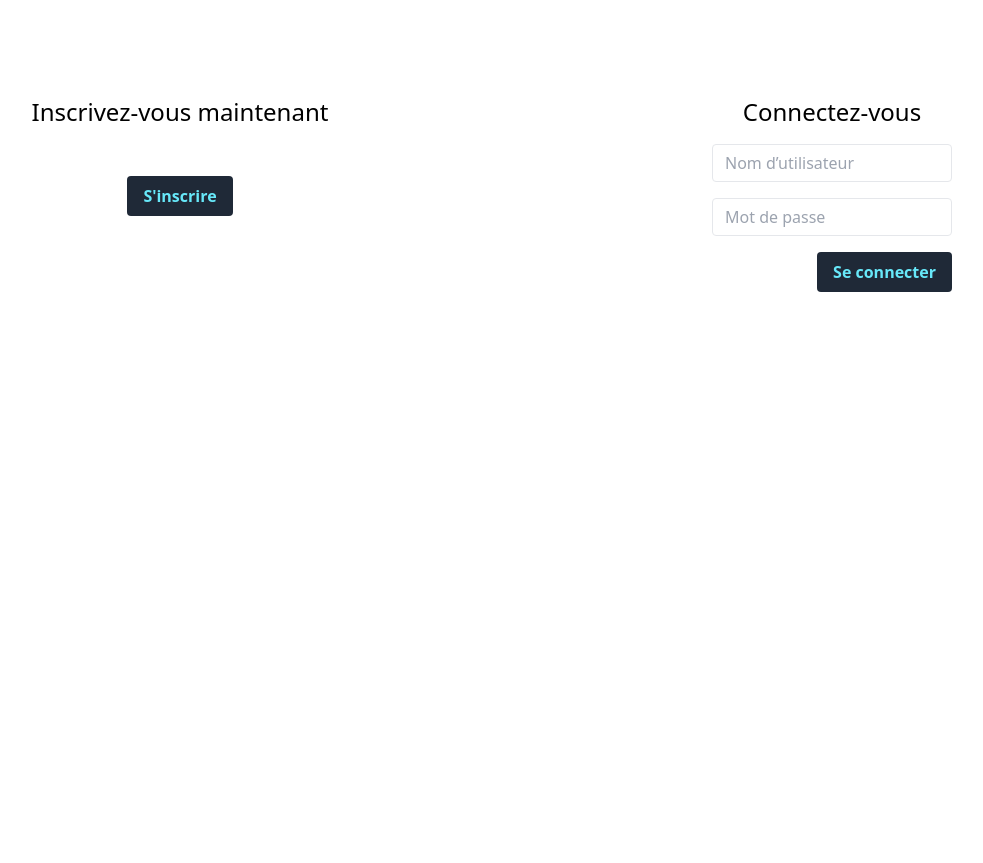
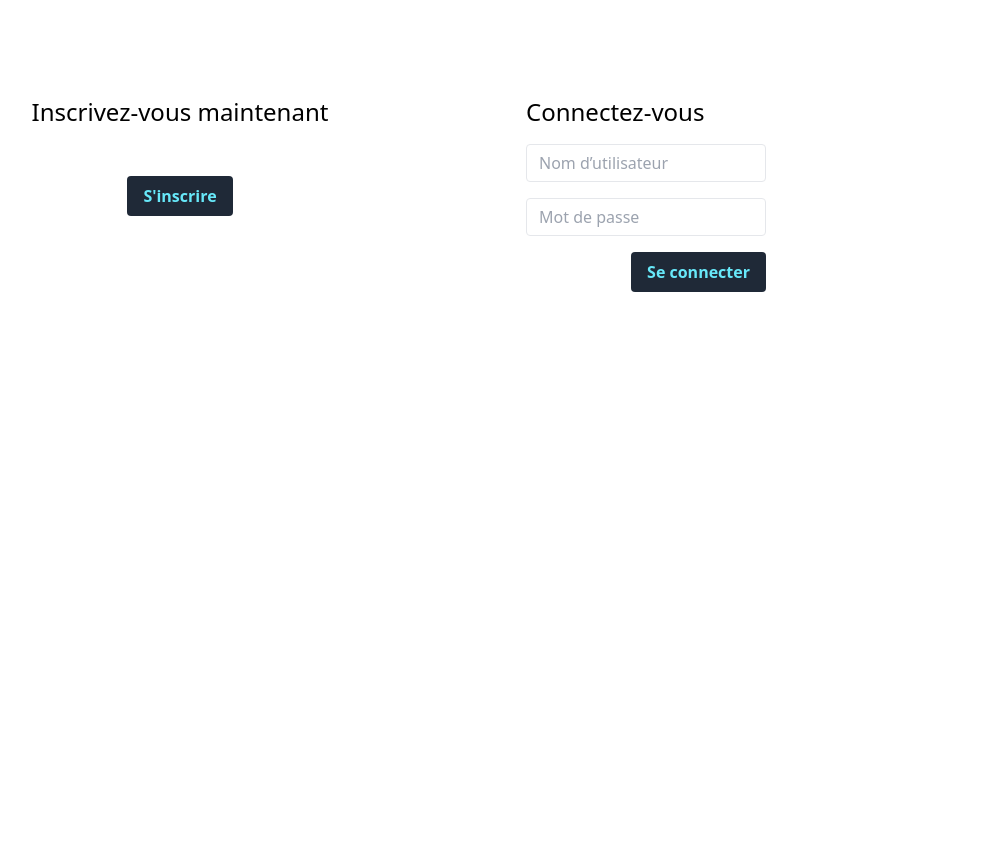
Before and after one commit to CuteSlime/P9_Developpez_une_application_Web_en_utilisant_Django, a Django app: page / in a window 1280 px wide. Shown: the part 64-927 px from the top of the page, without its empty margins (142-1125 px from the left). Run offline with Django 5.2, Linux system fonts and the light colour scheme; some libraries are stand-ins or nearby versions.

Commit message:
solve issue on signup, css

```diff
--- a/LITRevu/accounts/views.py
+++ b/LITRevu/accounts/views.py
@@ -36,3 +36,11 @@ class HomeView(View):
 
             'login_form': AuthenticationForm(),
         })
+
+    def post(self, request, *args, **kwargs):
+        login_form = AuthenticationForm(request, data=request.POST)
+        if login_form.is_valid():
+            login(request, login_form.get_user())
+            return redirect('flux')
+        else:
+            return render(request, 'home.html', {'login_form': login_form})
--- a/LITRevu/templates/home.html
+++ b/LITRevu/templates/home.html
@@ -17,17 +17,23 @@
             </form>
         </div>
 
-        <div class="flex flex-col items-center w-1/2 m-4">
+        <div class="flex flex-col items-start w-1/2 m-4">
             <h1 class="font-sans text-2xl">Connectez-vous</h1>
-            <form method="post" action="{% url 'login' %}" class="flex flex-col items-end space-y-4">{% csrf_token %}
+            <form method="post"  class="flex flex-col items-center space-y-4">{% csrf_token %}
+                {% if login_form.non_field_errors %}
+                    <div class="flex items-center m-4">
+                        {{ login_form.non_field_errors }}
+                    </div>
+                {% endif %}
                 {% for field in login_form %}
                     <div class="flex flex-col">
 
                         {% render_field field class="appearance-none border rounded w-60 py-2 px-3 text-gray-700 leading-tight focus:outline-none focus:shadow-outline" placeholder=field.label%}
                     </div>
                 {% endfor %}
-
-                <button type="submit" class=" bg-gray-800 hover:bg-gray-700 text-cyan-300 font-bold py-2 px-4 w-auto rounded focus:outline-none focus:shadow-outline">Se connecter</button>
+                <div class=" flex w-60 flex-col">
+                    <button type="submit" class="self-end bg-gray-800 hover:bg-gray-700 text-cyan-300 font-bold py-2 px-4 w-auto rounded focus:outline-none focus:shadow-outline ">Se connecter</button>
+                </div>
             </form>
         </div>
     </div>
```
